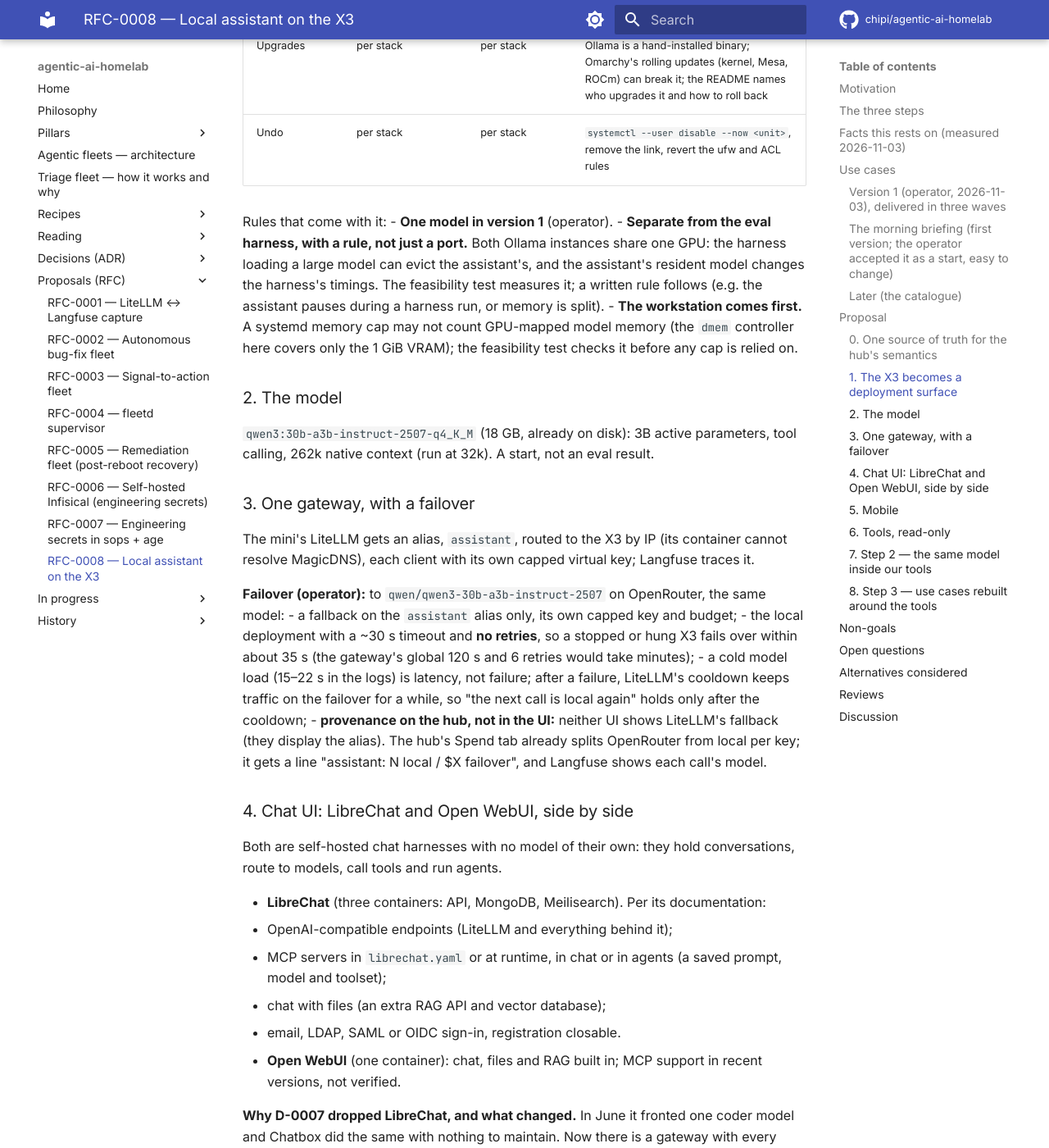
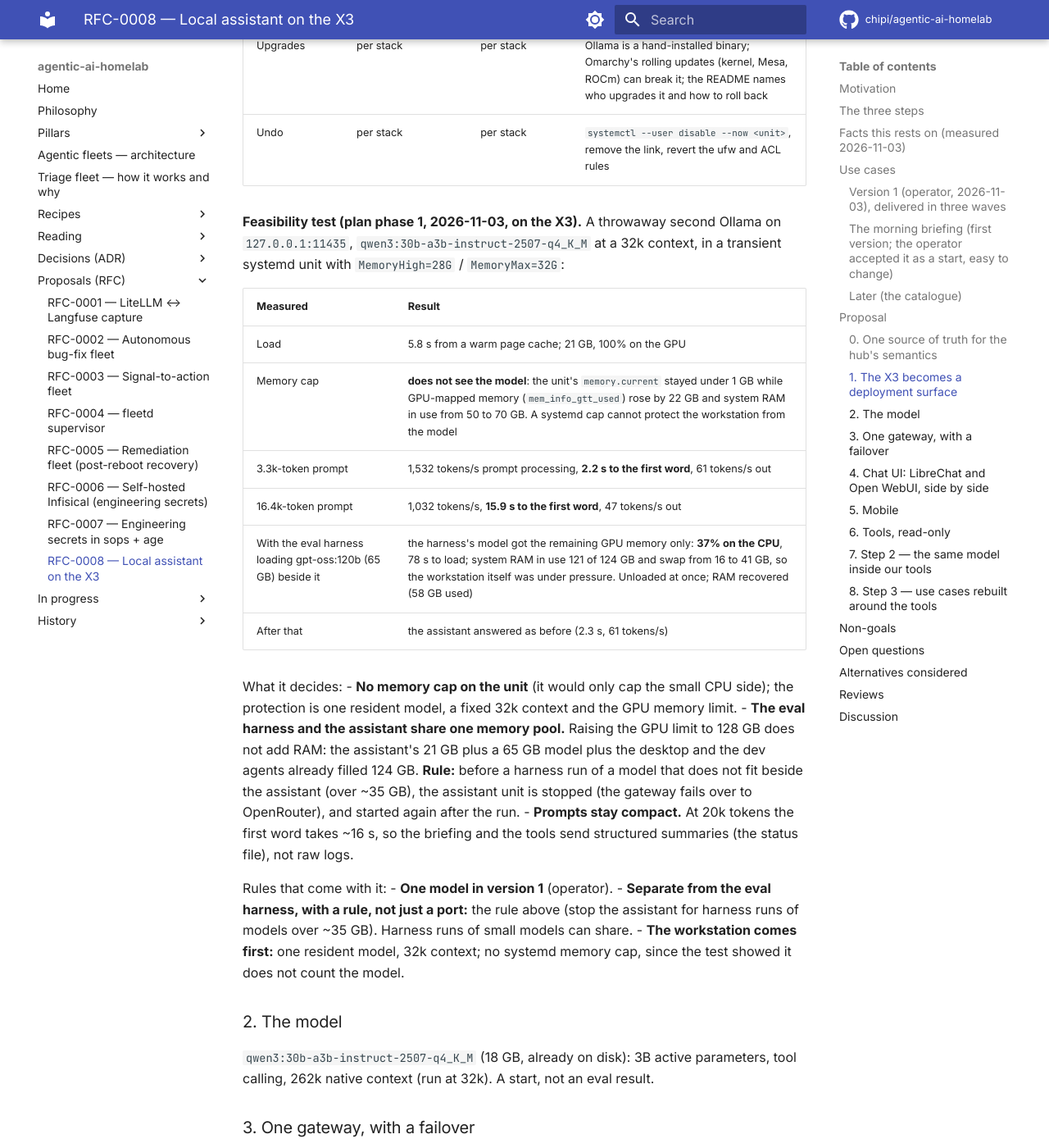
Before and after one commit to chipi/agentic-ai-homelab, an MkDocs documentation site: the page built from docs/rfc/RFC-0008-x3-local-assistant.md, in a window 1280 px wide and 1400 px high, scrolled down 6856 px. Shown: the whole window at 82% size. Built offline with MkDocs 1.6.1 and Material for MkDocs 9.7.7, drawn with Linux system fonts in a browser that asks for light colours; comment, search, counter and statistics services are not loaded.

Commit message:
docs: RFC-0008 phase 1 feasibility results on the X3
Measured 2026-11-03 with a throwaway Ollama on 127.0.0.1:11435 (Qwen3-30B-A3B q4, 32k context) in a
transient systemd unit with MemoryHigh 28G / MemoryMax 32G, removed afterwards:
- load 5.8 s, 21 GB, 100% GPU;
- the memory cap does not see the model: memory.current < 1 GB while mem_info_gtt_used rose 22 GB;
- 3.3k-token prompt: 1,532 tok/s, 2.2 s to the first word, 61 tok/s out; 16.4k: 1,032 tok/s, 15.9 s,
  47 tok/s;
- the eval harness loading gpt-oss:120b (65 GB) beside it: 37% CPU offload, 78 s load, system RAM
  121/124 GB and swap 16 -> 41 GB; unloaded at once.
Decisions: no memory cap on the unit; harness runs of models over ~35 GB stop the assistant first
(the gateway fails over); prompts stay compact. Strict docs build: make docs-build exit 0.

Co-Authored-By: Claude Opus 5.5 <noreply@anthropic.com>
Claude-Session: https://claude.ai/code/session_01DJqN6uERmW8gsoZAtCcsfS

```diff
--- a/docs/rfc/RFC-0008-x3-local-assistant.md
+++ b/docs/rfc/RFC-0008-x3-local-assistant.md
@@ -147,15 +147,36 @@ returns data, not HTML.
 | Upgrades | per stack | per stack | Ollama is a hand-installed binary; Omarchy's rolling updates (kernel, Mesa, ROCm) can break it; the README names who upgrades it and how to roll back |
 | Undo | per stack | per stack | `systemctl --user disable --now <unit>`, remove the link, revert the ufw and ACL rules |
 
+**Feasibility test (plan phase 1, 2026-11-03, on the X3).** A throwaway second Ollama on
+`127.0.0.1:11435`, `qwen3:30b-a3b-instruct-2507-q4_K_M` at a 32k context, in a transient systemd
+unit with `MemoryHigh=28G` / `MemoryMax=32G`:
+
+| Measured | Result |
+|---|---|
+| Load | 5.8 s from a warm page cache; 21 GB, 100% on the GPU |
+| Memory cap | **does not see the model**: the unit's `memory.current` stayed under 1 GB while GPU-mapped memory (`mem_info_gtt_used`) rose by 22 GB and system RAM in use from 50 to 70 GB. A systemd cap cannot protect the workstation from the model |
+| 3.3k-token prompt | 1,532 tokens/s prompt processing, **2.2 s to the first word**, 61 tokens/s out |
+| 16.4k-token prompt | 1,032 tokens/s, **15.9 s to the first word**, 47 tokens/s out |
+| With the eval harness loading gpt-oss:120b (65 GB) beside it | the harness's model got the remaining GPU memory only: **37% on the CPU**, 78 s to load; system RAM in use 121 of 124 GB and swap from 16 to 41 GB, so the workstation itself was under pressure. Unloaded at once; RAM recovered (58 GB used) |
+| After that | the assistant answered as before (2.3 s, 61 tokens/s) |
+
+What it decides:
+- **No memory cap on the unit** (it would only cap the small CPU side); the protection is one
+  resident model, a fixed 32k context and the GPU memory limit.
+- **The eval harness and the assistant share one memory pool.** Raising the GPU limit to 128 GB
+  does not add RAM: the assistant's 21 GB plus a 65 GB model plus the desktop and the dev agents
+  already filled 124 GB. **Rule:** before a harness run of a model that does not fit beside the
+  assistant (over ~35 GB), the assistant unit is stopped (the gateway fails over to OpenRouter),
+  and started again after the run.
+- **Prompts stay compact.** At 20k tokens the first word takes ~16 s, so the briefing and the tools
+  send structured summaries (the status file), not raw logs.
+
 Rules that come with it:
 - **One model in version 1** (operator).
-- **Separate from the eval harness, with a rule, not just a port.** Both Ollama instances share
-  one GPU: the harness loading a large model can evict the assistant's, and the assistant's
-  resident model changes the harness's timings. The feasibility test measures it; a written rule
-  follows (e.g. the assistant pauses during a harness run, or memory is split).
-- **The workstation comes first.** A systemd memory cap may not count GPU-mapped model memory
-  (the `dmem` controller here covers only the 1 GiB VRAM); the feasibility test checks it before
-  any cap is relied on.
+- **Separate from the eval harness, with a rule, not just a port:** the rule above (stop the
+  assistant for harness runs of models over ~35 GB). Harness runs of small models can share.
+- **The workstation comes first:** one resident model, 32k context; no systemd memory cap, since
+  the test showed it does not count the model.
 
 ### 2. The model
 
```
Also changed, not shown: docs/wip/x3-assistant-v1-plan.md (+10 -2 lines).
